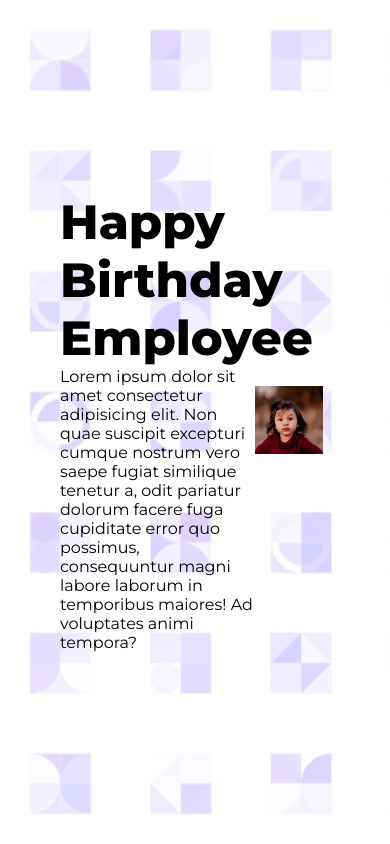
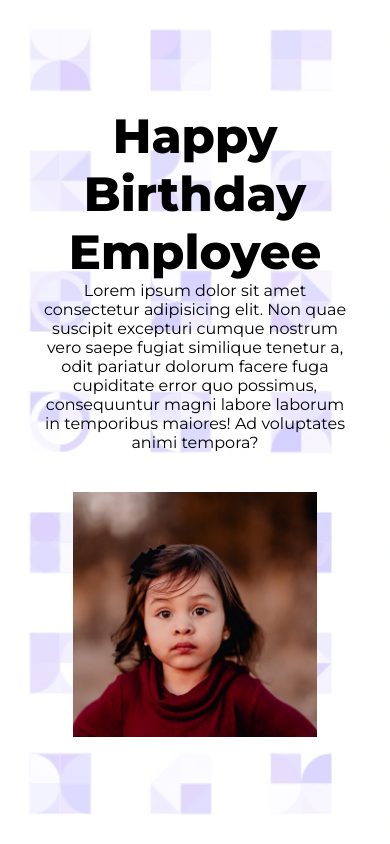
Before and after one commit to singhkunal2050/Emp-Bday, a plain HTML site: page index.html in a window 390 px wide. Shown: the top 844 px of the page. Drawn offline with Linux system fonts and the light colour scheme.

Commit message:
basic hero done

```diff
--- a/style.css
+++ b/style.css
@@ -7,6 +7,7 @@
     box-sizing: border-box;
     font-family: 'Tangerine', cursive;
     font-family: 'Montserrat', sans-serif;
+    transition: 350ms ease-in-out;
 }
 
 
@@ -35,6 +36,8 @@ section{
 
 .hero-image{
     max-width: 50vw;
+    display: flex;
+    justify-content: center;
 }
 
 .hero-image img{
@@ -60,7 +63,24 @@ section{
 }
 
 
-@media(max-width:808px){
+@media(max-width:768px){
+    section{
+        padding: 20px 20px;
+    }
 
+    .hero-section{
+        flex-direction: column;
+        text-align: center;
+    }
+
+    .hero-content{
+        max-width: 80vw;
+        margin: 20px;
+    }
+
+    .hero-image{
+        max-width: 80vw;
+        padding: 20px;
+    }
 
 }
```
